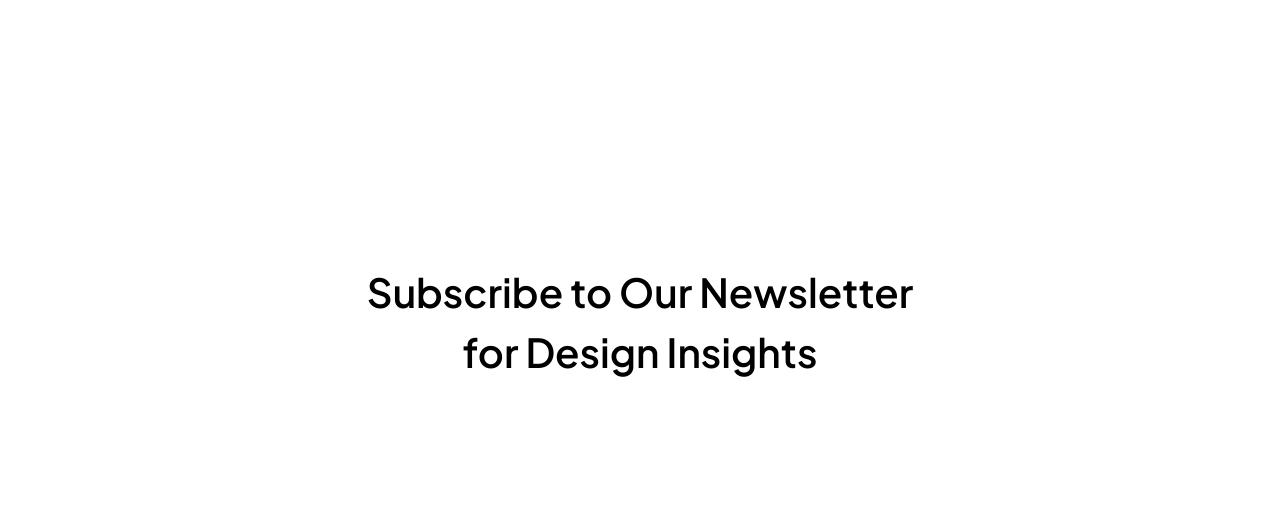
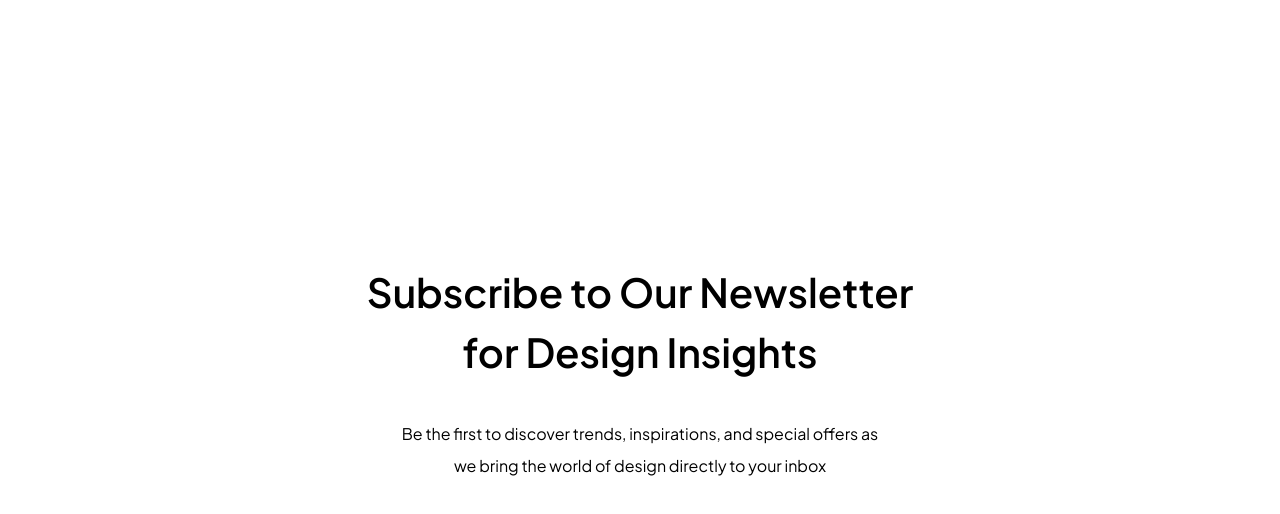
Before and after one commit to tokaashraf1/Interior-Design-website, a website: page index.html in a window 1280 px wide. Shown: the part 3412-3926 px from the top of the page. Before the commit the page ends 3794 px from the top, so only its background shows below. Drawn offline with Linux system fonts and the light colour scheme.

Commit message:
subscribe section paragraph styling

```diff
--- a/index.html
+++ b/index.html
@@ -262,7 +262,7 @@
                         <h1 class="text-[25px] lg:text-[40px] font-semibold ">What Our Customers </h1>
                         <h1 class="text-[25px] lg:text-[40px] font-semibold">Say About Us</h1>
                     </div>
-                    <div class="absolute md:w-[85%] md:h-[80%]  bg-[#1F1F1F]  md:mt-[8%] lg:mt-0 xl:mt-[8%] right-0">
+                    <div class="absolute md:w-[85%] md:h-[80%]  bg-[#1F1F1F]  md:mt-[8%] lg:mt-0 xl:mt-[8%] right-0 ">
                         <div class="w-[85%] mx-auto mt-11">
 
                             <img src="./img/“.png" class=" hidden lg:block">
@@ -282,15 +282,16 @@
             </div>
         </section>
 <!-- subscribe -->
-<section class="flex justify-center items-center pt-[50px]">
+<section class="flex justify-center items-center pt-[50px] pb-[70px]">
 <div>
-    <h1 class="text-[40px] font-semibold">
+    <h1 class="text-[40px] font-semibold text-center">
         Subscribe to Our Newsletter
     </h1>
     <h1 class="text-[40px] font-semibold text-center">
   for Design Insights
-
     </h1>
+ <p class="mt-[40px] text-center">Be the first to discover trends, inspirations, and special offers as</p>
+ <p class="mt-2 text-center">we bring the world of design directly to your inbox</p>
 </div>
 </section>
 
```
Also changed, not shown: output.css.
